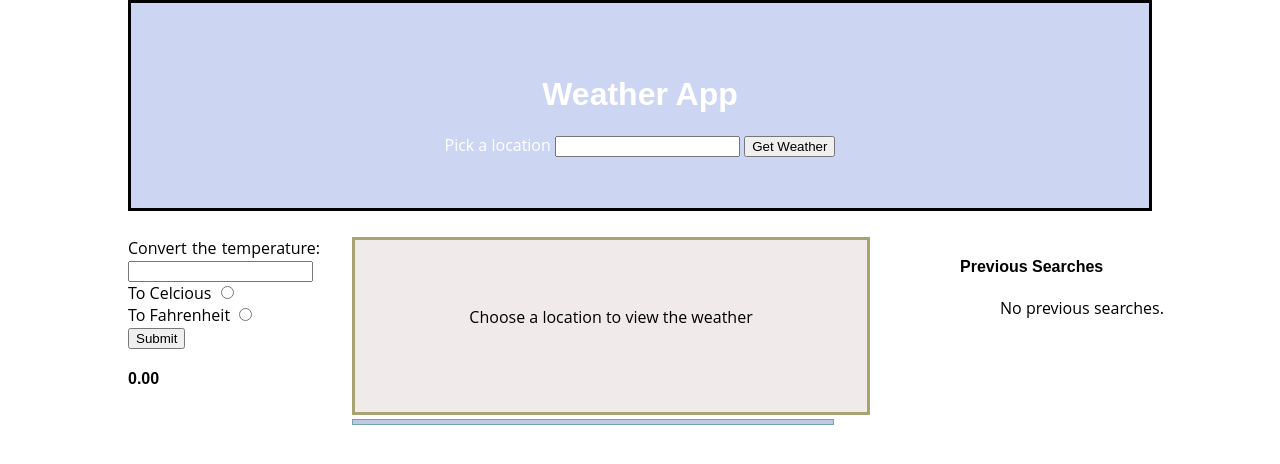
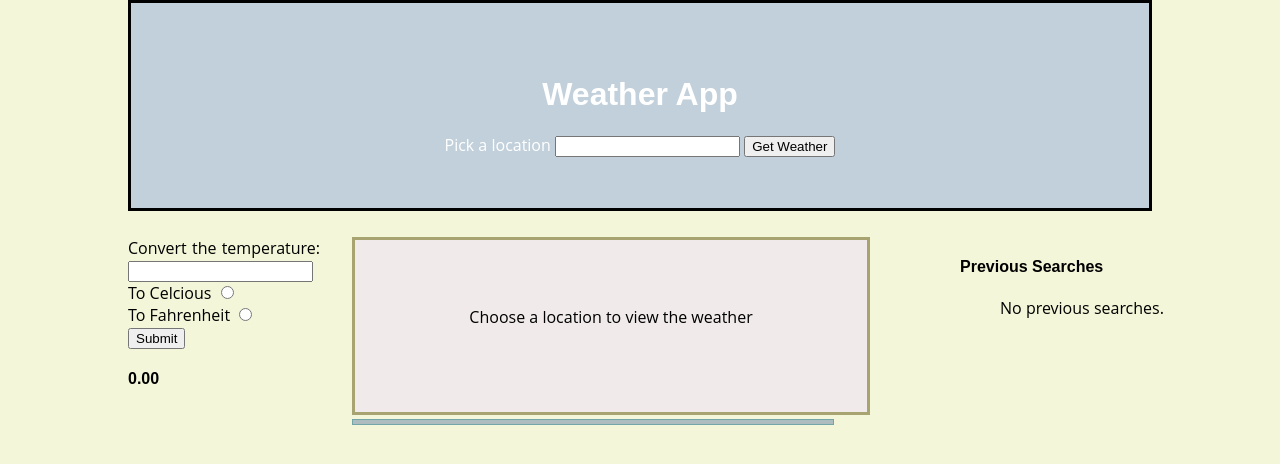
Before and after one commit to joinpursuit/8-4-weather-app-project, a website: page index.html in a window 1280 px wide. Drawn offline with Linux system fonts and the light colour scheme.

Commit message:
changed colors

```diff
--- a/main.css
+++ b/main.css
@@ -4,6 +4,7 @@ body {
   margin: 0;
   padding: 0;
   display: grid;
+  background-color: rgb(243, 246, 216);
 }
 
 h1,
@@ -17,7 +18,7 @@ h6 {
 header{
     border: 3px black solid;
     text-align: center;
-    background-color: rgba(50, 91, 205, 0.246);
+    background-color: rgba(46, 94, 226, 0.246);
     color: white;
     margin-left: 10%;
     margin-right: 10%;
@@ -51,7 +52,7 @@ header{
 .weather{
   text-align: center;
   border: 2px rgba(50, 91, 205, 0.246) solid;
-  background-color: rgb(240, 234, 234);
+  background-color: rgb(213, 220, 185);
 
 }
 .widget{
```
